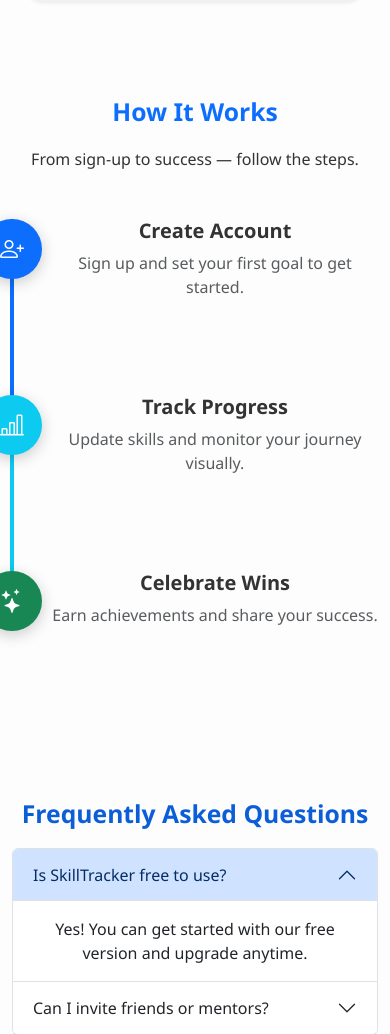
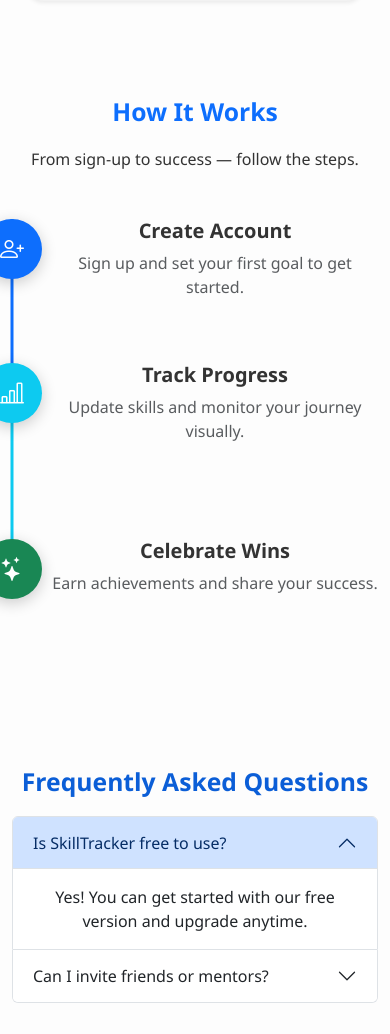
Before and after one commit to oladayotech/Skill-Tracker, a Django app: page / in a window 390 px wide. Shown: the part 2401-3435 px from the top of the page. Run offline with Django 5.2, Linux system fonts and the light colour scheme.

Commit message:
testing for deployment

```diff
--- a/templates/index.html
+++ b/templates/index.html
@@ -174,7 +174,7 @@
         top: 0;
         left: 0%;
         height: 80%;
-        width: 4px;
+        width: 3px;
         background: linear-gradient(to bottom, #0d6efd 0%, #0d6efd 50%, #0dcaf0 50%, #0dcaf0 100%);
         transform: translateX(-50%);
       }
@@ -413,7 +413,7 @@
     <p class="text-blue-50 mb-5">From sign-up to success — follow the steps.</p>
 
     <div class="timeline d-flex flex-column flex-md-row justify-content-between align-items-center">
-      <div class="timeline-step text-center mb-5 mb-md-0">
+      <div class="timeline-step text-center mb-3 mb-md-0">
         <div class="timeline-icon bg-primary mb-3 mx-auto">
           <i class="bi bi-person-plus text-white"></i>
         </div>
```
